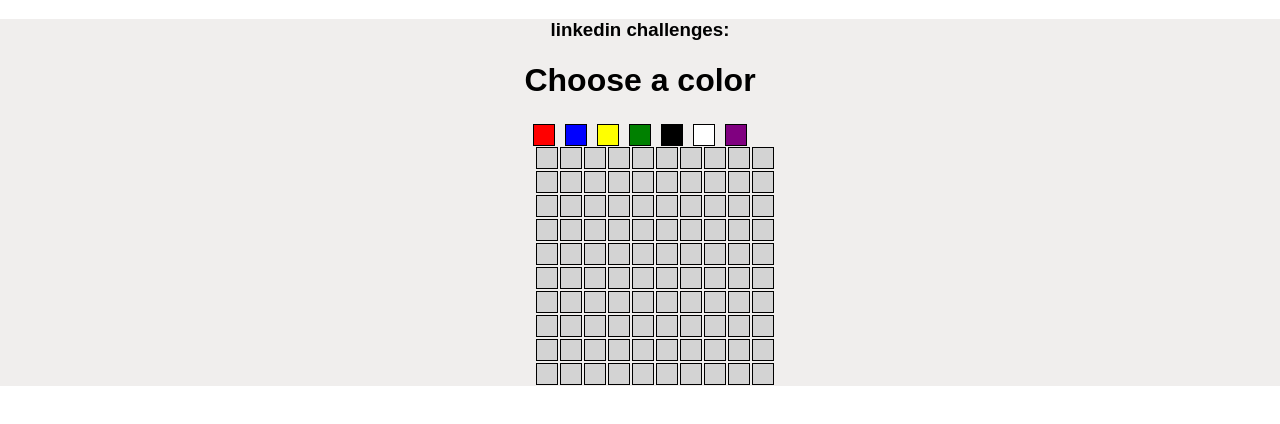
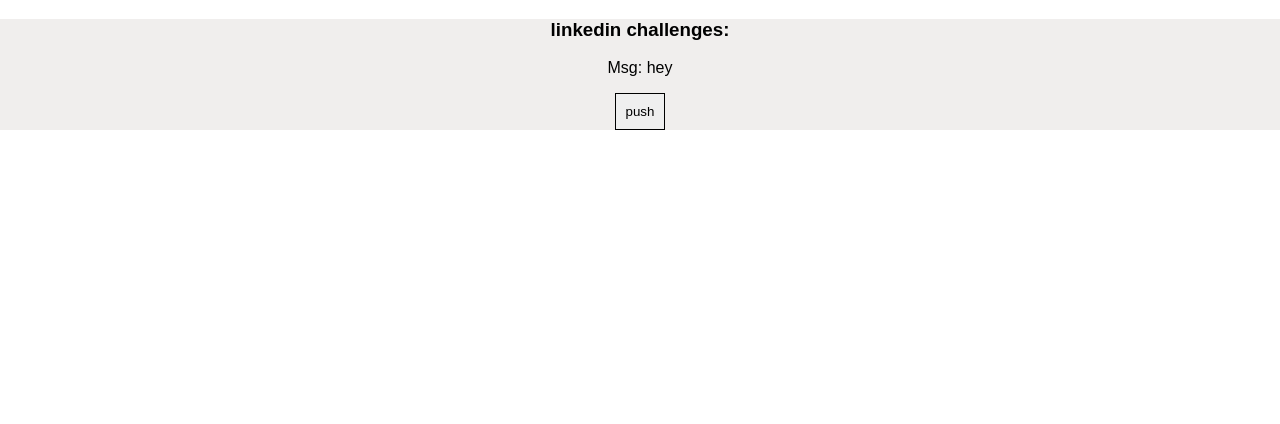
Before and after one commit to OrelAlon/linkedin-challenges, a React (Create React App) app: page / in a window 1280 px wide. Shown: the top 424 px of the page. Built offline with nearby package versions, Linux system fonts and the light colour scheme.

Commit message:
usereducer

```diff
--- a/src/App.js
+++ b/src/App.js
@@ -21,6 +21,7 @@ import { SimpleCalculator } from "./SimpleCalculator/SimpleCalculator";
 import FocusInput from "./FocusInput/FocusInput";
 import ShoppingCart from "./ShoppingCart/ShoppingCart";
 import PixelArt2 from "./PixelArt2/PixelArt2";
+import { UseReducer } from "./UseReducer/UseReducer";
 
 function App() {
   return (
@@ -41,7 +42,8 @@ function App() {
       {/* <FocusInput /> */}
 
       {/* <ShoppingCart /> */}
-      <PixelArt2 />
+      {/* <PixelArt2 /> */}
+      <UseReducer />
       {/*  */}
       {/* <CounterOne /> */}
       {/* <CounterTwo /> */}
--- /dev/null
+++ b/src/UseReducer/UseReducer.js
@@ -0,0 +1,23 @@
+import React, { useReducer } from "react";
+
+export const UseReducer = () => {
+  const initialState = {
+    Msg: "hey",
+  };
+
+  const reducer = (state, action) => {
+    switch (action.type) {
+      case "yel":
+        return { Msg: "HEYYYY!" };
+    }
+  };
+  const [state, dispatch] = useReducer(reducer, initialState);
+  console.log(state);
+  console.log(initialState);
+  return (
+    <>
+      <p>Msg: {state.Msg}</p>
+      <button onClick={() => dispatch({ type: "yel" })}>push</button>
+    </>
+  );
+};
```
